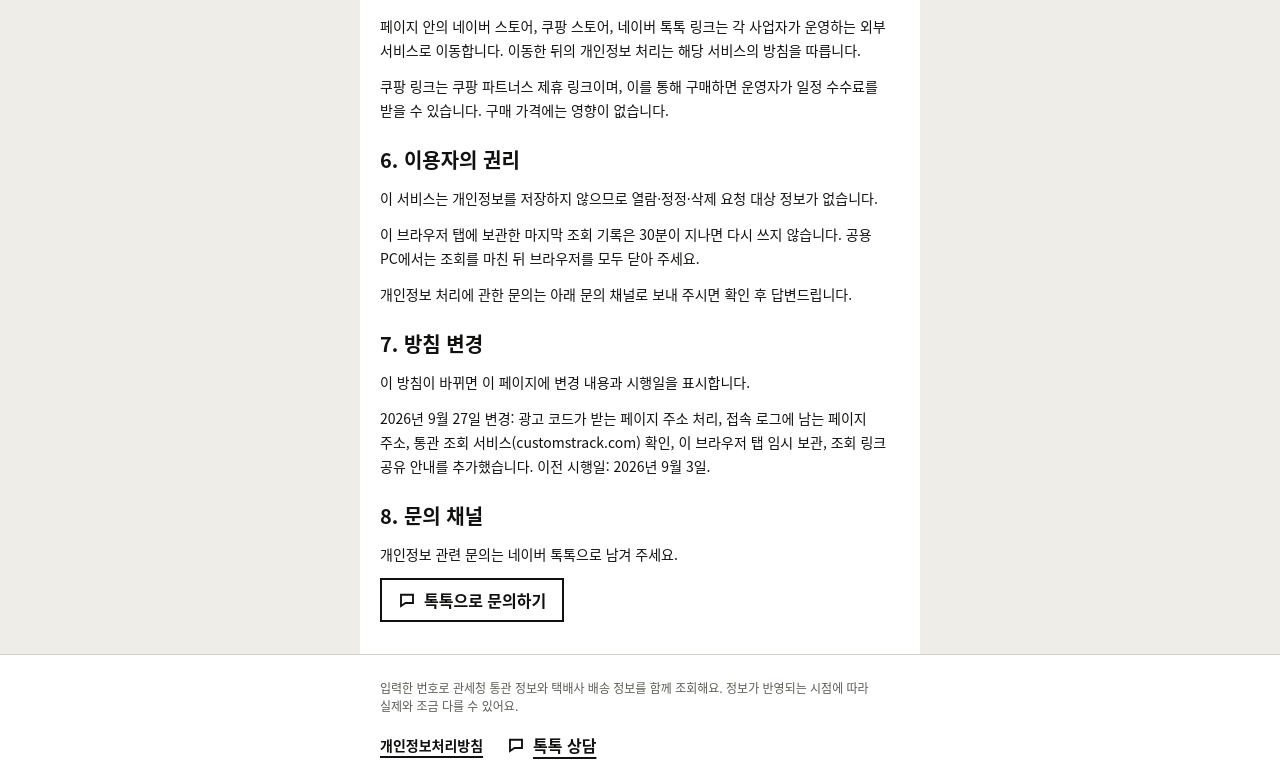
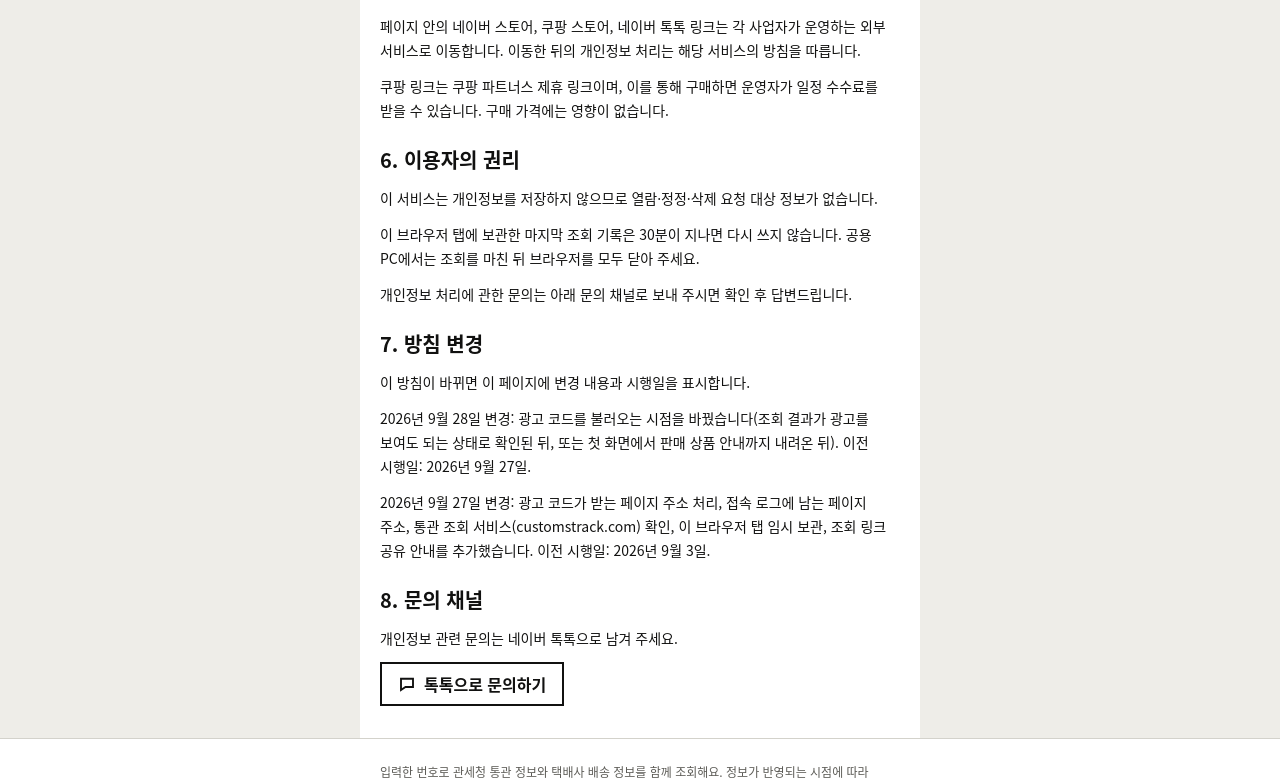
Before and after one commit to Ddomongs/tracking-tipoasis, a Next.js app: page /privacy in a window 1280 px wide. Shown: the part 1564-2346 px from the top of the page. Built offline with nearby package versions, Linux system fonts and the light colour scheme.

Commit message:
fix: announce the ad-timing change on the privacy page with a new effective date

```diff
--- a/app/(public)/privacy/page.tsx
+++ b/app/(public)/privacy/page.tsx
@@ -11,8 +11,8 @@ export const metadata: Metadata = {
   alternates: { canonical: "/privacy" }
 };
 
-const LAST_UPDATED = "2026년 9월 27일";
-const PREVIOUS_EFFECTIVE_DATE = "2026년 9월 3일";
+const LAST_UPDATED = "2026년 9월 28일";
+const PREVIOUS_EFFECTIVE_DATE = "2026년 9월 27일";
 
 // The ad paragraph follows the policy that actually ships (lib/ads/ad-gate.ts), so text and behavior cannot disagree.
 const AD_URL_SENTENCE: Readonly<Record<AdTimingPolicy, string>> = {
@@ -78,7 +78,8 @@ const sections = [
     title: "7. 방침 변경",
     body: [
       "이 방침이 바뀌면 이 페이지에 변경 내용과 시행일을 표시합니다.",
-      `${LAST_UPDATED} 변경: 광고 코드가 받는 페이지 주소 처리, 접속 로그에 남는 페이지 주소, 통관 조회 서비스(customstrack.com) 확인, 이 브라우저 탭 임시 보관, 조회 링크 공유 안내를 추가했습니다. 이전 시행일: ${PREVIOUS_EFFECTIVE_DATE}.`
+      `${LAST_UPDATED} 변경: 광고 코드를 불러오는 시점을 바꿨습니다(조회 결과가 광고를 보여도 되는 상태로 확인된 뒤, 또는 첫 화면에서 판매 상품 안내까지 내려온 뒤). 이전 시행일: ${PREVIOUS_EFFECTIVE_DATE}.`,
+      "2026년 9월 27일 변경: 광고 코드가 받는 페이지 주소 처리, 접속 로그에 남는 페이지 주소, 통관 조회 서비스(customstrack.com) 확인, 이 브라우저 탭 임시 보관, 조회 링크 공유 안내를 추가했습니다. 이전 시행일: 2026년 9월 3일."
     ]
   }
 ] as const;
```
Also changed, not shown: 1 other file (tests, documents, lock files or other folders).
